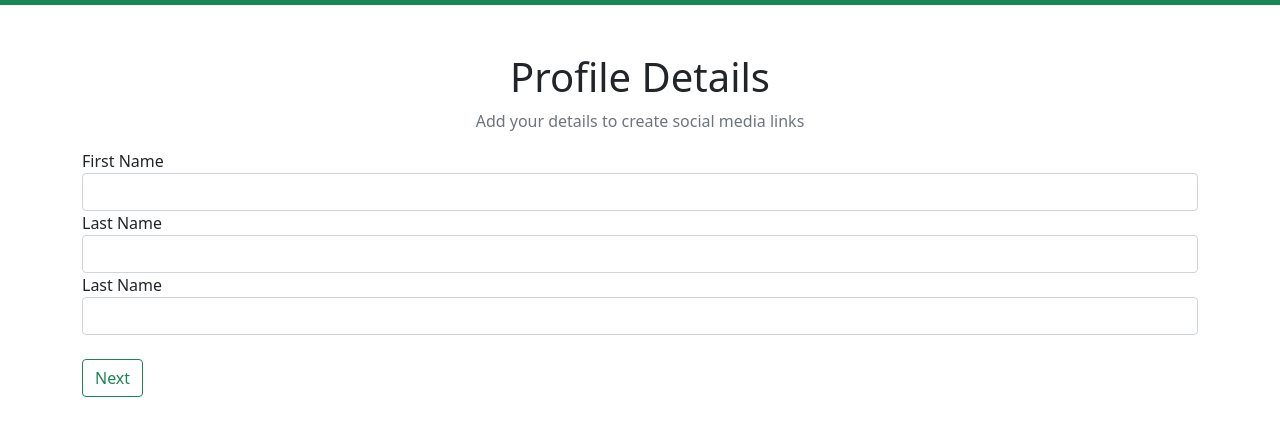
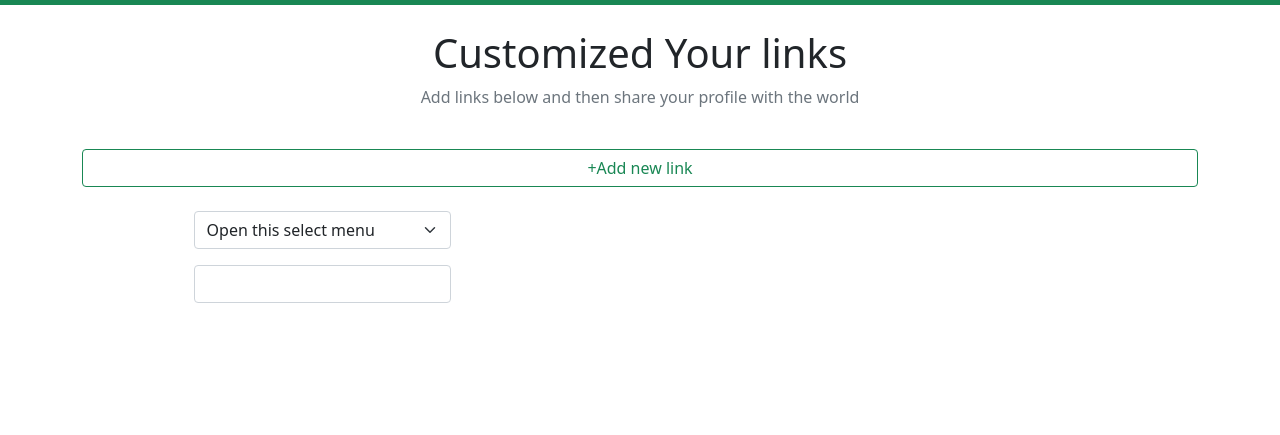
Before and after one commit to Faruqoloyede/Link-share-webapp, a plain HTML site: page index.html in a window 1280 px wide. Shown: the part 83-518 px from the top of the page. Drawn offline with nearby package versions, Linux system fonts and the light colour scheme.

Commit message:
designed the link page

```diff
--- a/assets/css/style.css
+++ b/assets/css/style.css
@@ -16,3 +16,13 @@
  i{
     font-size: 1.5rem;
 }
+
+.link_section {
+    position: relative;
+}
+
+.popup_details {
+    position: absolute;
+    top: 100;
+    left: 10%;
+}
--- a/index.html
+++ b/index.html
@@ -43,27 +43,43 @@
     </nav>
 
     <div class="container">
-        <div class="hero_section my-5">
+        <!--==========PROFILE DETAILS==========-->
+        <div class="hero_section my-5 d-none">
             <h1 class="text-dark text-center">Profile Details</h1>
             <p class="text-secondary text-center">Add your details to create social media links</p>
 
             <div class="form">
-                <div class="form-group">
+                <div class="form-group my-4">
                     <label for="name">First Name</label>
                     <input type="text" name="name" class="form-control" id="first_name">
                 </div>
 
-                <div class="form-group">
+                <div class="form-group my-4">
                     <label for="name">Last Name</label>
                     <input type="text" name="name" class="form-control" id="last_name">
                 </div>
 
-                <div class="form-group">
+                <div class="form-group my-4">
                     <label for="email">Last Name</label>
                     <input type="email" name="email" class="form-control" id="last_name">
                 </div>
             </div>
-            <button type="button" class="btn btn-outline-success my-4">Next</button>
+            <button type="button" class="btn btn-outline-success my-4 w-100">Next</button>
+        </div>
+        <!--==========LINK DETAILS==========-->
+        <div class="link_section my-4">
+            <h1 class="text-dark text-center">Customized Your links</h1>
+            <p class="text-secondary text-center">Add links below and then share your profile with the world</p>
+            <button type="button" class="btn btn-outline-success my-4 w-100">+Add new link</button>
+            <div class="popup_details">
+                <select class="form-select" aria-label="Default select example">
+                    <option selected>Open this select menu</option>
+                    <option value="1">One</option>
+                    <option value="2">Two</option>
+                    <option value="3">Three</option>
+                </select>
+                  <input type="email" name="email" class="form-control my-3">
+            </div>
         </div>
     </div>
 </body>
```
